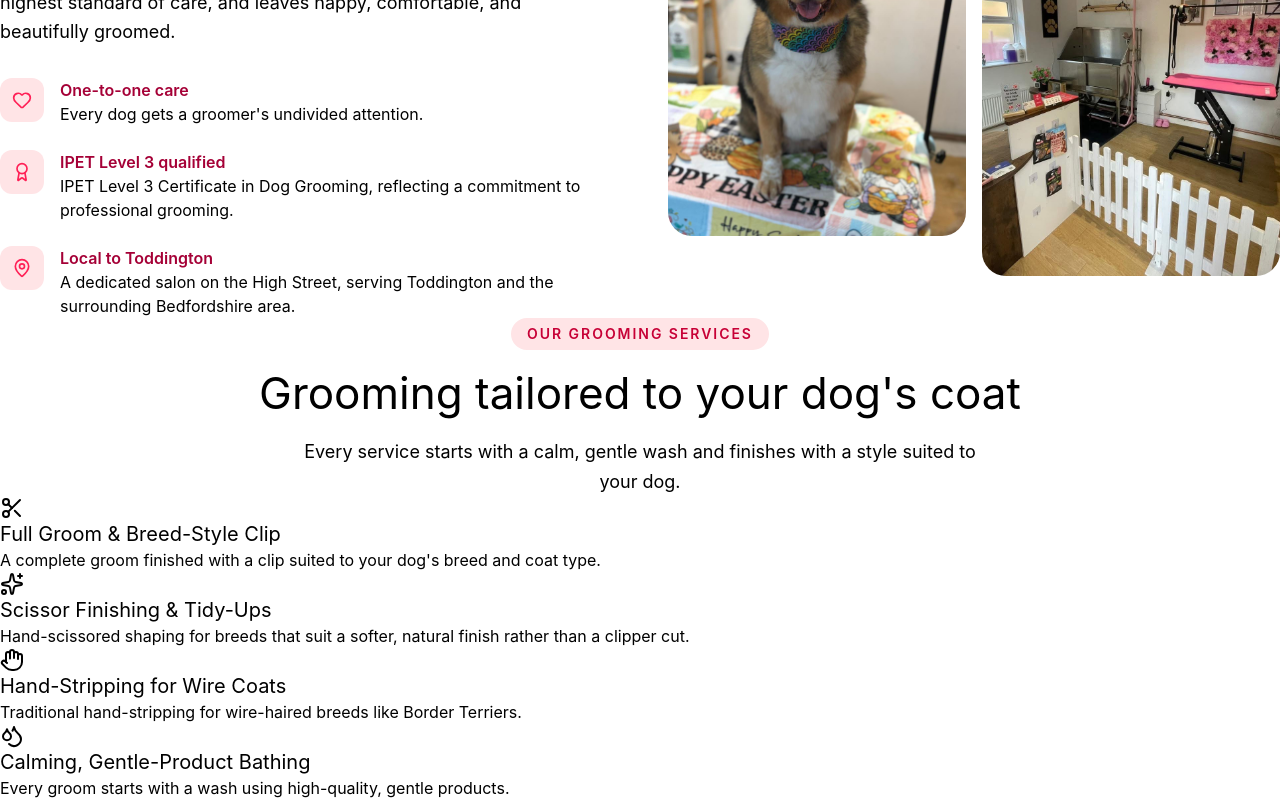
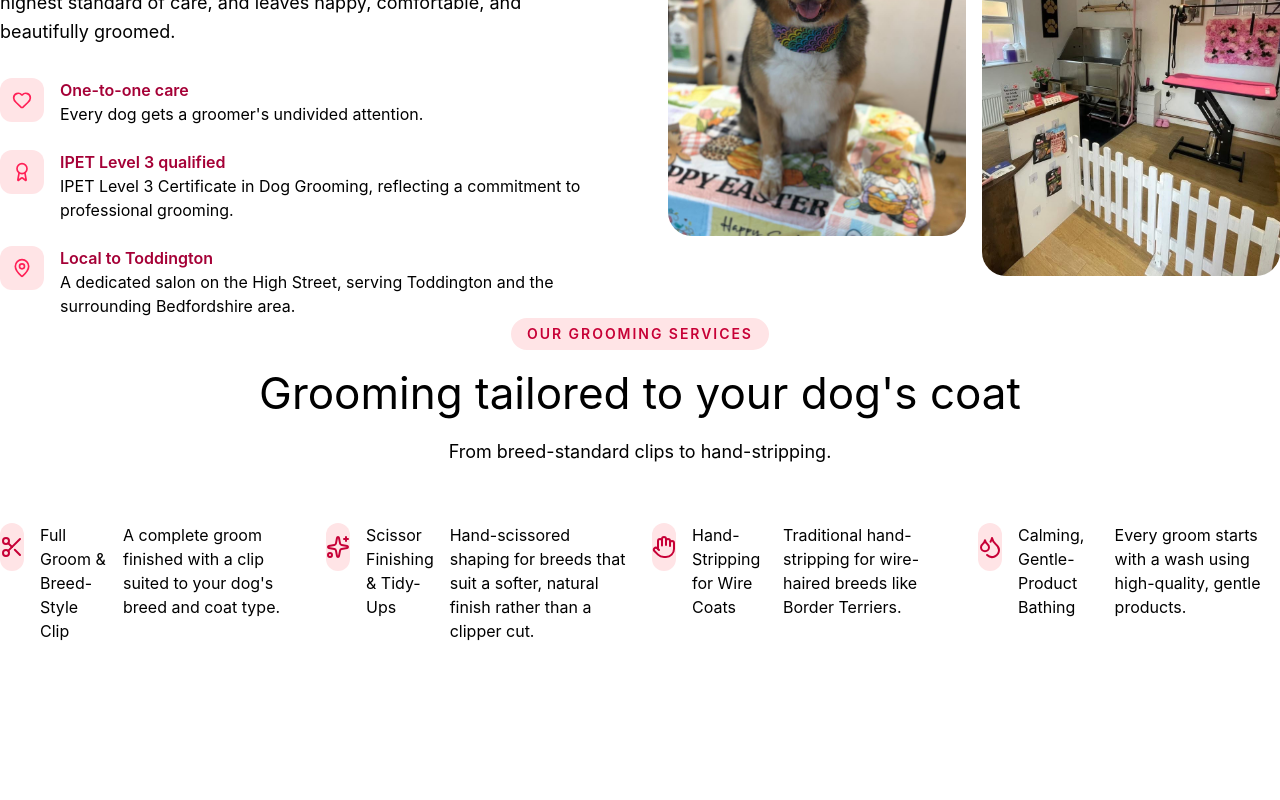
Before and after one commit to ecircuitt336/Charlotte-s_Soapy_Pups, a React (Vite) app: page / in a window 1280 px wide. Shown: the part 2575-3375 px from the top of the page. After the commit the page ends 3218 px from the top, so only its background shows below. Built offline with nearby package versions, Linux system fonts and the light colour scheme.

Commit message:
Added basic styling for services

```diff
--- a/src/components/cards/ServiceCard.jsx
+++ b/src/components/cards/ServiceCard.jsx
@@ -6,11 +6,11 @@ export default function ServiceCard({ title, description, icon }) {
   const Icon = ICONS[icon] ?? Sparkles;
 
   return (
-    <div>
-      <div>
-        <Icon className="h-6 w-6"/>
+    <div className="flex h-full gap-4 rounded-3xl">
+      <div className="flex h-12 w-12 items-center justify-center rounded-2xl bg-rose-100 text-rose-700">
+        <Icon className="h-6 w-6" aria-hidden="true" />
       </div>
-      <h3 className="text-xl">{title}</h3>
+      <h3>{title}</h3>
       <p>{description}</p>
     </div>
   );
--- a/src/components/sections/Services.jsx
+++ b/src/components/sections/Services.jsx
@@ -5,15 +5,15 @@ import { services } from "../../data/services";
 
 export default function Services() {
   return (
-    <Container>
+    <Container className="flex flex-col gap-14">
         <SectionHeading
           id="services-heading"
           eyebrow="Our Grooming Services"
           title="Grooming tailored to your dog's coat"
-        description="Every service starts with a calm, gentle wash and finishes with a style suited to your dog."
+          description="From breed-standard clips to hand-stripping."
         />
 
-      <div>
+        <div className="grid gap-6 grid-cols-4">
           {services.map((service) => (
             <ServiceCard key={service.id} {...service} />
           ))}
```
Lines whose indentation alone changed are shown as unchanged.
